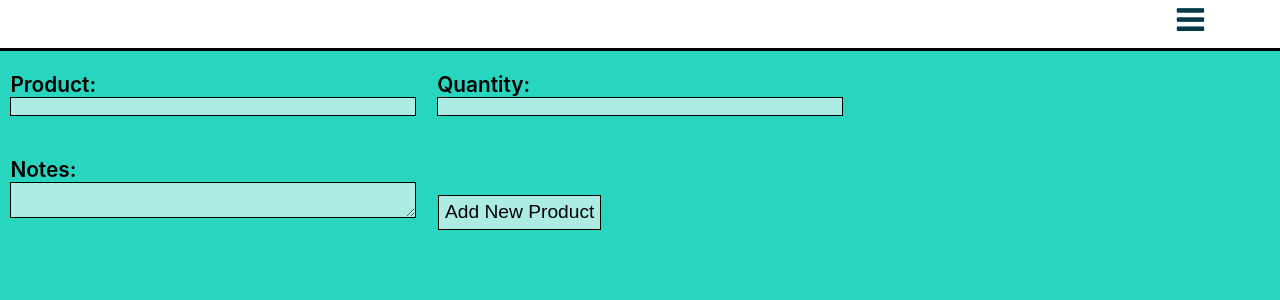
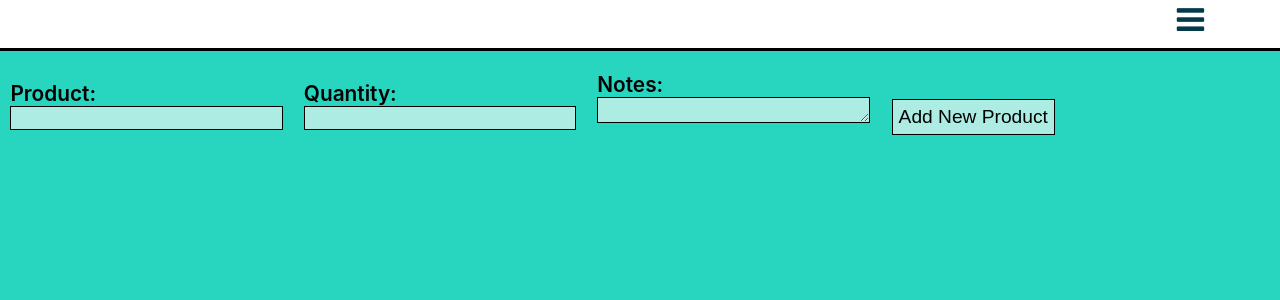
Before and after one commit to dianabalaban/homeApp, a React (Create React App) app in the folder client/: page /addproduct in a window 1280 px wide. Shown: the top 300 px of the page. Built offline with nearby package versions, Linux system fonts and the light colour scheme.

Commit message:
changed css

```diff
--- a/client/src/App.css
+++ b/client/src/App.css
@@ -178,7 +178,8 @@ nav a:hover {
 .inputProduct{
   border: 1px solid black;
   display:block;
-  width:50vh;
+  width:20em;
+  height:1.5em;
   background-color:rgb(173, 236, 227)
 }
 .addNewProductBtn{
```
